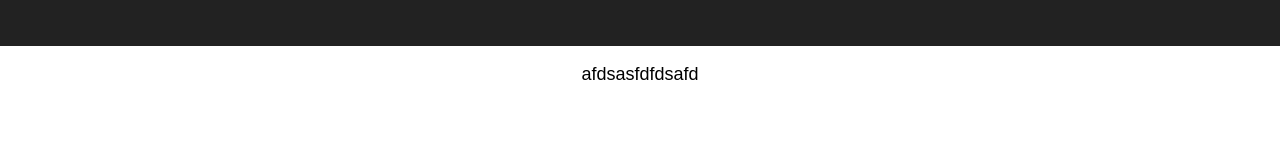
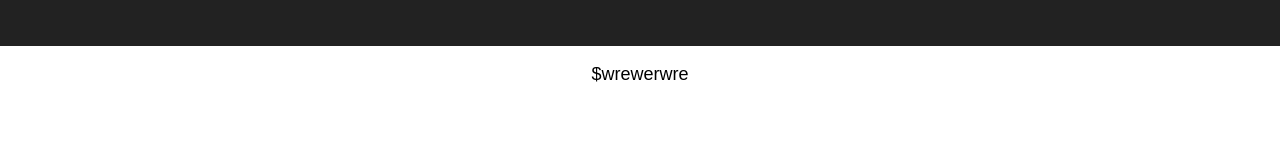
Before and after one commit to korulis/react1, a React (Create React App) app in the folder my-app/: page / in a window 1280 px wide. Shown: the part 144-298 px from the top of the page. Built offline with nearby package versions, Linux system fonts and the light colour scheme; the HTML template or start-up script is replaced by a standard one.

Commit message:
Renderer not finished.

```diff
--- a/my-app/src/App.tsx
+++ b/my-app/src/App.tsx
@@ -14,7 +14,7 @@ class App extends React.Component {
         </header>
         <p className="App-intro">
           <div>
-            <MyFirstRenderer/>
+            <MyFirstRenderer Address='wrewerwre'/>
           </div>
         </p>
       </div>
--- /dev/null
+++ b/my-app/src/IMyFirstRendererParams.ts
@@ -0,0 +1,8 @@
+import IOrder from 'src/IOrder';
+
+interface IMyFirstRendererParams
+{
+    params: IOrder;
+}
+
+export default IMyFirstRendererParams;
--- /dev/null
+++ b/my-app/src/IOrder.ts
@@ -0,0 +1,8 @@
+
+
+interface IOrder
+{
+    Address: string;
+}
+
+export default IOrder;
--- a/my-app/src/MyFirstRenderer.tsx
+++ b/my-app/src/MyFirstRenderer.tsx
@@ -1,7 +1,9 @@
 import * as React from 'react';
+import IMyFirstRendererParams from 'src/IMyFirstRendererParams';
+import IOrder from './IOrder';
 
-const MyFirstRenderer = () =>{
-    return(<div>afdsasfdfdsafd</div>)
+const MyFirstRenderer = (perams:IOrder) =>{
+    return(<div>${perams.Address}</div>)
 }
 
 
```
